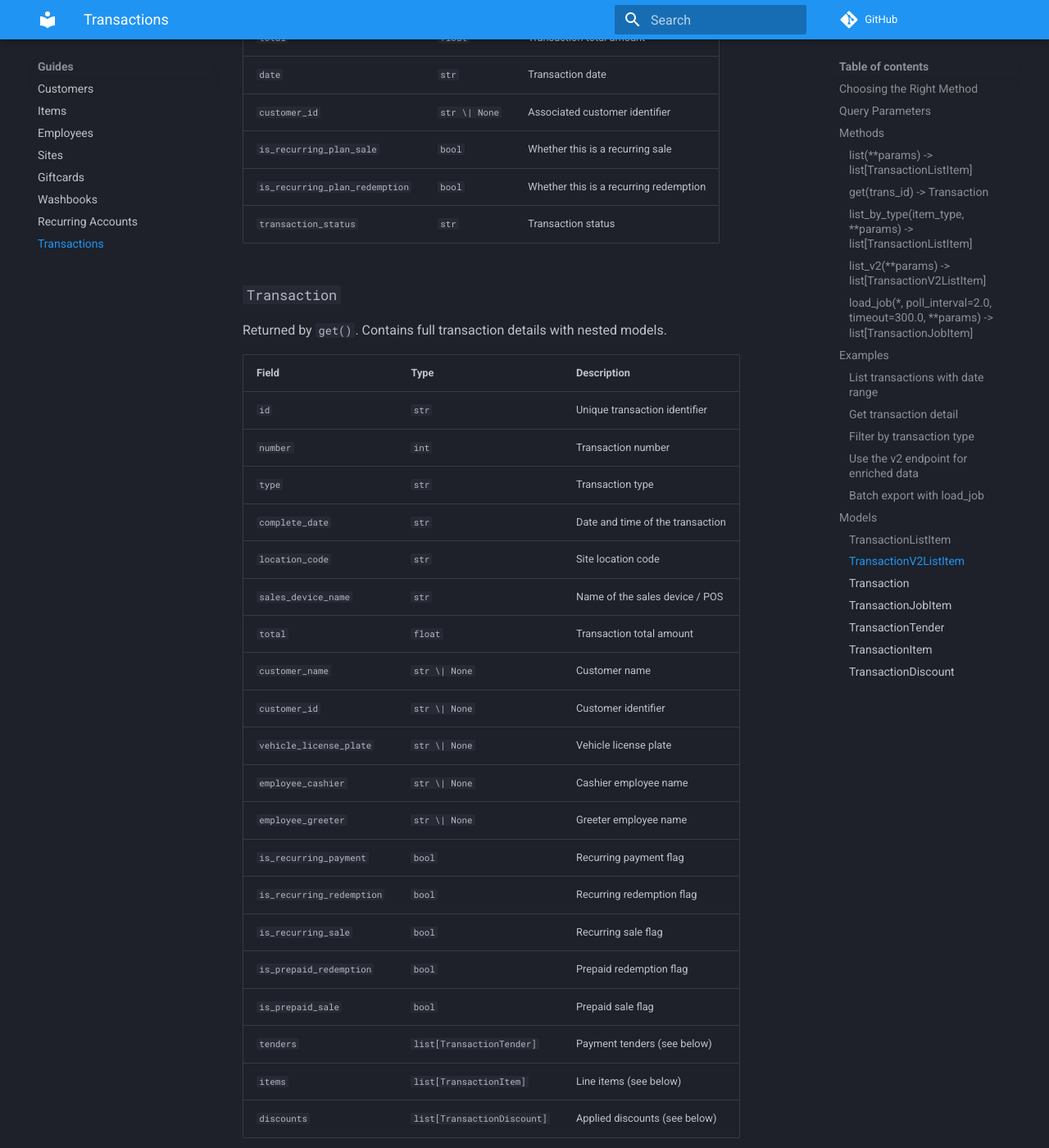
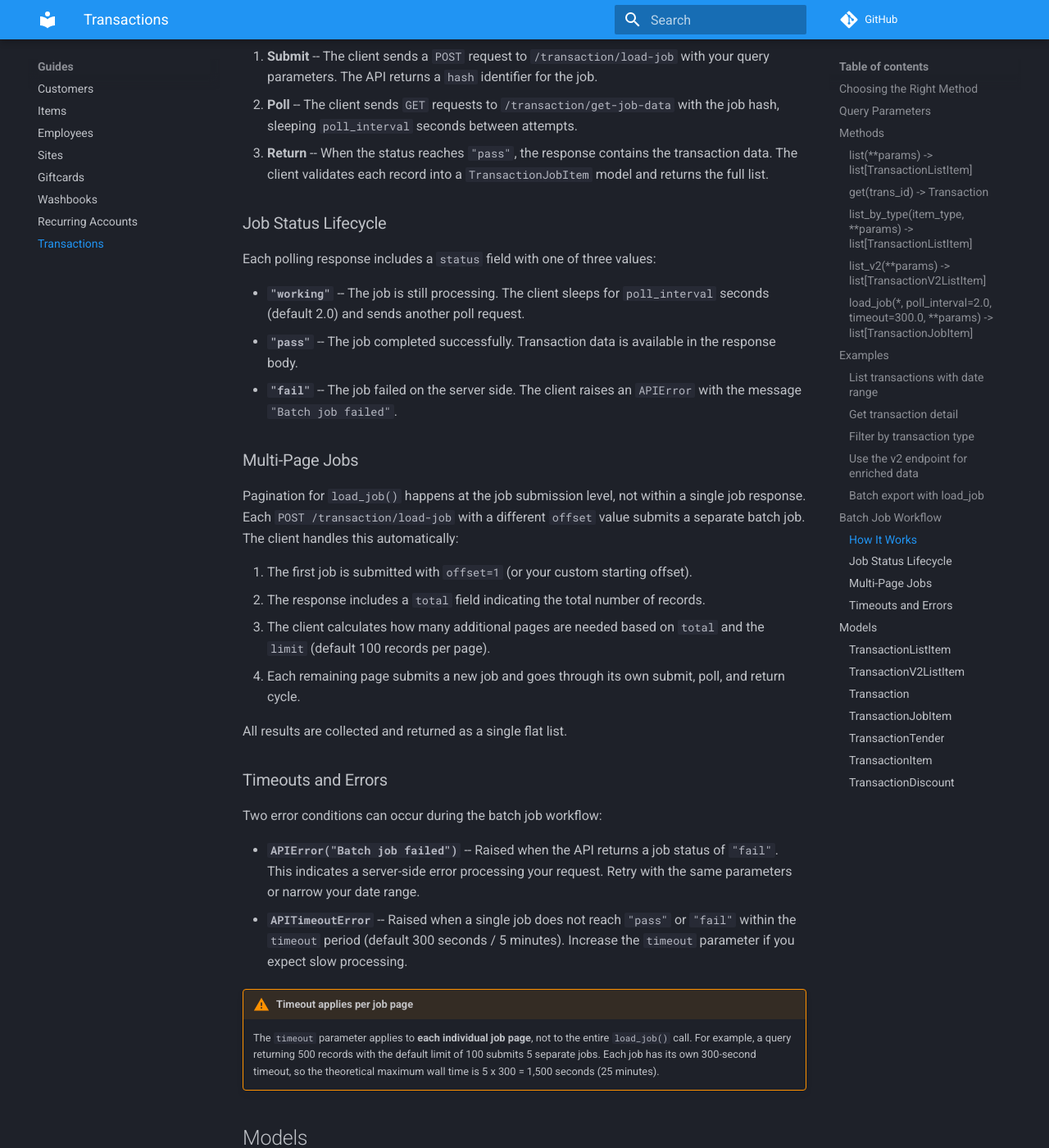
Before and after one commit to christopher-nance/Sonnys-Data-API-V2, an MkDocs documentation site: the page built from docs/guides/transactions.md, in a window 1280 px wide and 1400 px high, scrolled down 7030 px. Shown: the whole window at 82% size. Built offline with MkDocs 1.6.1 and Material for MkDocs 9.7.7, drawn with Linux system fonts in a browser that asks for light colours; comment, search, counter and statistics services are not loaded; some of the changed text lies outside the part shown.

Commit message:
feat(14-01): add batch job workflow deep dive
Co-Authored-By: Claude Opus 4.6 <noreply@anthropic.com>

````diff
--- a/docs/guides/transactions.md
+++ b/docs/guides/transactions.md
@@ -280,6 +280,92 @@ with SonnysClient(api_id="your-api-id", api_key="your-api-key") as client:
     )
 ```
 
+## Batch Job Workflow
+
+The `load_job()` method is the most complex operation in the SDK. Under the
+hood, it orchestrates a multi-step batch job workflow against two API endpoints.
+This section explains how it works so you can understand the timing, error
+handling, and pagination behavior.
+
+### How It Works
+
+Each call to `load_job()` follows a three-phase workflow: submit the job, poll
+for completion, and return the results.
+
+```text
+  ┌─────────────┐     ┌──────────────┐     ┌─────────────┐
+  │  Submit Job  │────>│  Poll Status  │────>│   Return    │
+  │  POST        │     │  GET          │     │   Results   │
+  │  /load-job   │     │  /get-job-data│     │             │
+  └─────────────┘     └──────┬───────┘     └─────────────┘
+                             │
+                        ┌────▼────┐
+                        │ Status? │
+                        └────┬────┘
+                    ┌────────┼────────┐
+                    ▼        ▼        ▼
+                 "pass"  "working"  "fail"
+                   │        │        │
+                   │     sleep &     │
+                   │     retry ──┐   │
+                   │        ^    │   │
+                   │        └────┘   │
+                   ▼                 ▼
+               Return data     Raise APIError
+```
+
+1. **Submit** -- The client sends a `POST` request to `/transaction/load-job`
+   with your query parameters. The API returns a `hash` identifier for the job.
+2. **Poll** -- The client sends `GET` requests to `/transaction/get-job-data`
+   with the job hash, sleeping `poll_interval` seconds between attempts.
+3. **Return** -- When the status reaches `"pass"`, the response contains the
+   transaction data. The client validates each record into a
+   `TransactionJobItem` model and returns the full list.
+
+### Job Status Lifecycle
+
+Each polling response includes a `status` field with one of three values:
+
+- **`"working"`** -- The job is still processing. The client sleeps for
+  `poll_interval` seconds (default 2.0) and sends another poll request.
+- **`"pass"`** -- The job completed successfully. Transaction data is available
+  in the response body.
+- **`"fail"`** -- The job failed on the server side. The client raises an
+  `APIError` with the message `"Batch job failed"`.
+
+### Multi-Page Jobs
+
+Pagination for `load_job()` happens at the job submission level, not within a
+single job response. Each `POST /transaction/load-job` with a different `offset`
+value submits a separate batch job. The client handles this automatically:
+
+1. The first job is submitted with `offset=1` (or your custom starting offset).
+2. The response includes a `total` field indicating the total number of records.
+3. The client calculates how many additional pages are needed based on `total`
+   and the `limit` (default 100 records per page).
+4. Each remaining page submits a new job and goes through its own submit, poll,
+   and return cycle.
+
+All results are collected and returned as a single flat list.
+
+### Timeouts and Errors
+
+Two error conditions can occur during the batch job workflow:
+
+- **`APIError("Batch job failed")`** -- Raised when the API returns a job
+  status of `"fail"`. This indicates a server-side error processing your
+  request. Retry with the same parameters or narrow your date range.
+- **`APITimeoutError`** -- Raised when a single job does not reach `"pass"` or
+  `"fail"` within the `timeout` period (default 300 seconds / 5 minutes).
+  Increase the `timeout` parameter if you expect slow processing.
+
+!!! warning "Timeout applies per job page"
+    The `timeout` parameter applies to **each individual job page**, not to the
+    entire `load_job()` call. For example, a query returning 500 records with
+    the default limit of 100 submits 5 separate jobs. Each job has its own
+    300-second timeout, so the theoretical maximum wall time is
+    5 x 300 = 1,500 seconds (25 minutes).
+
 ## Models
 
 ### `TransactionListItem`
````
